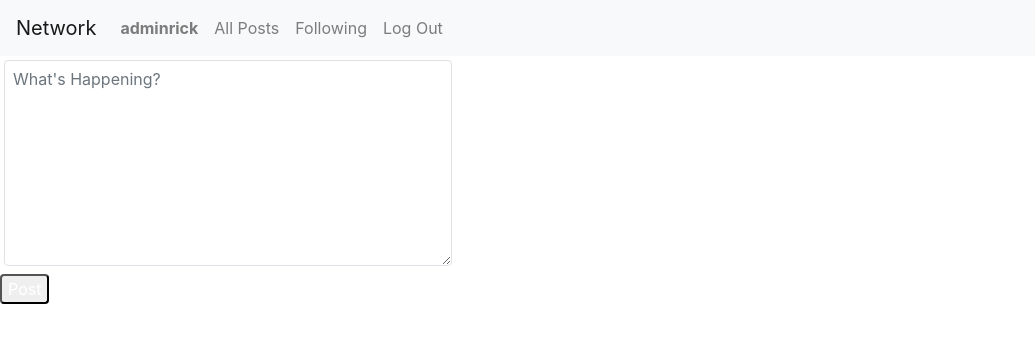
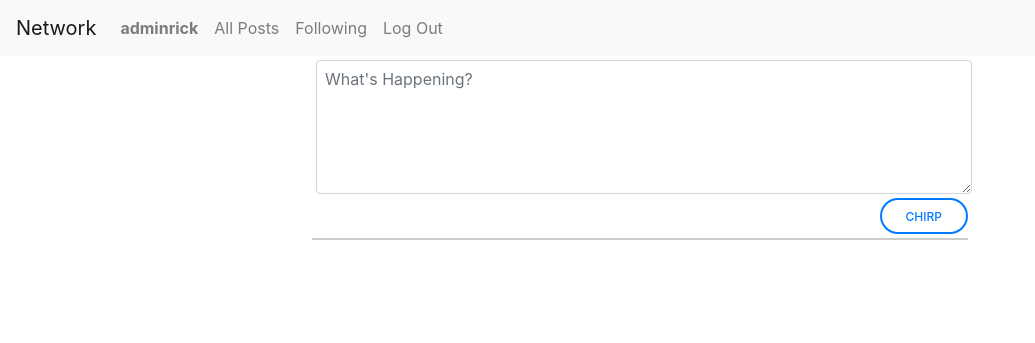
Before and after one commit to ricardo-719/socialNetwork-project-cs50w, a Django app: page / in a window 1280 px wide. Shown: the top 343 px of the page, without its empty margins (0-1035 px from the left). Run offline with Django 3.2, Linux system fonts and the light colour scheme; a user stored in the database is signed in; some libraries are stand-ins or nearby versions.

Commit message:
Add chirper formatting

```diff
--- a/network/static/network/styles.css
+++ b/network/static/network/styles.css
@@ -0,0 +1,26 @@
+html {
+    font-size: 16px;
+}
+
+.regularForm {
+    width: fit-content;
+    border-bottom: 2px solid rgba(128, 128, 128, 0.4);
+}
+
+#chirperFormContainer {
+    display: flex;
+    justify-content: center;
+    width: 100%;
+}
+
+#chirperButton {
+    float: right;
+}
+
+#chirperButton:hover {
+    background-color: rgba(0, 0, 0, 0.1) !important;
+}
+
+/* #chirperForm {
+    max-width: 200rem;
+} */
--- a/network/templates/network/index.html
+++ b/network/templates/network/index.html
@@ -1,14 +1,15 @@
 {% extends "network/layout.html" %}
 
 {% block body %}
-    <section>
-        <form action="" method="POST">
+    <section id="chirperFormContainer">
+        <form action="" method="POST" class="regularForm">
             {% csrf_token %}
             {{ form.chirp|safe }}
-            <input class="inline-block px-6 py-2.5 bg-blue-400 text-white font-medium text-xs leading-tight uppercase
-            rounded shadow-md hover:bg-blue-500 hover:shadow-lg focus:bg-blue-500 focus:shadow-lg focus:outline-none
-            focus:ring-0 active:bg-blue-600 active:shadow-lg transition duration-150 ease-in-out mt-1"
-            type="submit" value="Post" name="listBtn">
+            <input class="inline-block rounded-full border-2 border-primary
+            px-6 pt-2 pb-[6px] text-xs font-medium uppercase leading-normal
+            text-primary transition duration-150 ease-in-out mb-1
+            hover:border-primary-600"
+            id="chirperButton" type="submit" value="Chirp" name="listBtn">
         </form>
     </section>
 {% endblock %}
--- a/network/templates/network/layout.html
+++ b/network/templates/network/layout.html
@@ -4,6 +4,7 @@
 <html lang="en">
     <head>
         <title>{% block title %}Social Network{% endblock %}</title>
+        <script src="https://cdn.tailwindcss.com"></script>
         <link rel="stylesheet" href="https://stackpath.bootstrapcdn.com/bootstrap/4.4.1/css/bootstrap.min.css" integrity="sha384-Vkoo8x4CGsO3+Hhxv8T/Q5PaXtkKtu6ug5TOeNV6gBiFeWPGFN9MuhOf23Q9Ifjh" crossorigin="anonymous">
         <link href="{% static 'network/styles.css' %}" rel="stylesheet">
     </head>
--- a/network/views.py
+++ b/network/views.py
@@ -15,10 +15,10 @@ class PostForm(ModelForm):
         fields = ['chirp']
         """ exclude = ['user', 'likes', 'date'] """
         widgets = {'chirp': Textarea(attrs={
-            'class': "form-control px-2 py-1.5 text-gray-700 border border-solid border-gray-300 rounded transition ease-in-out m-1 focus:text-gray-700 focus:bg-white focus:border-blue-600 focus:outline-none",
-            'cols': 16,
-            'rows': 8,
-            'style': 'width: 35%',
+            'class': "form-control px-2 py-1.5 text-gray-700 rounded transition ease-in-out m-1",
+            'id': "chirperForm",
+            'cols': "60",
+            'rows': "5",
             'autocomplete': "off",
             'placeholder': 'What\'s Happening?',
             })}
```
